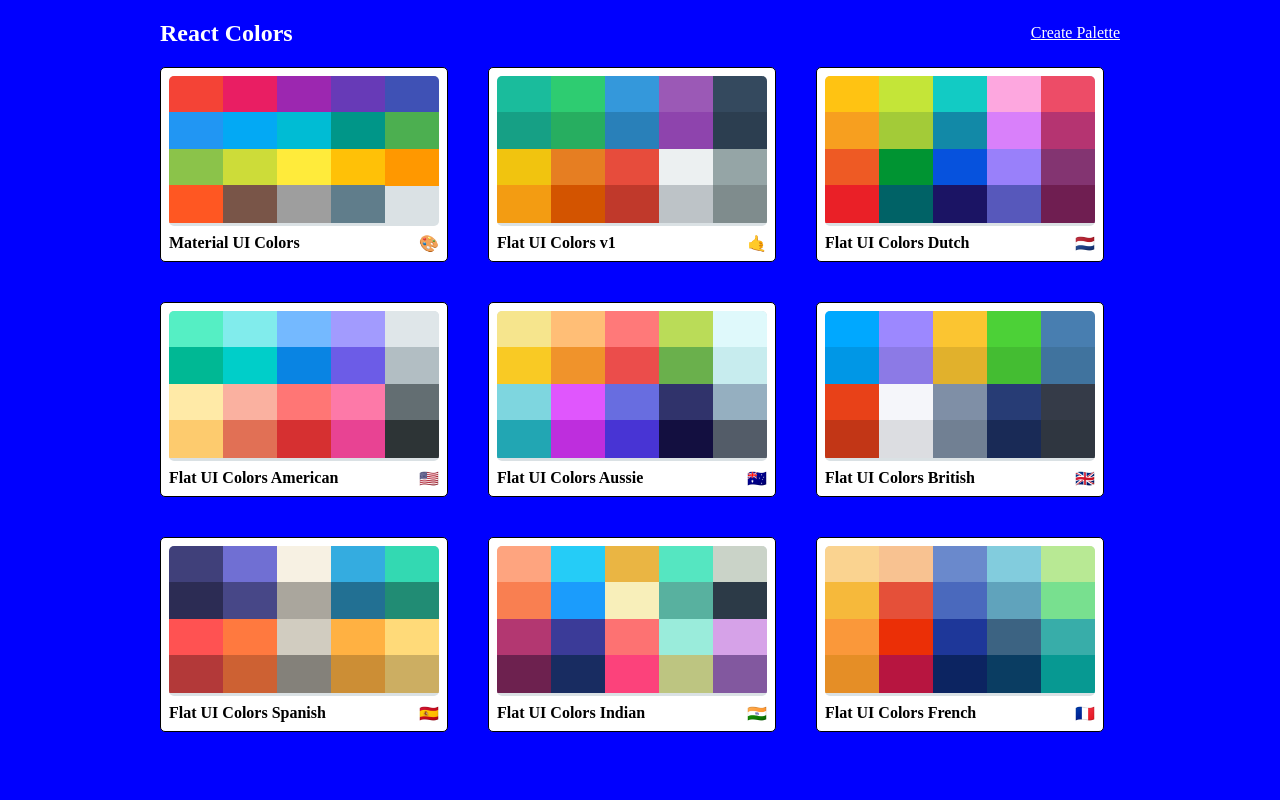
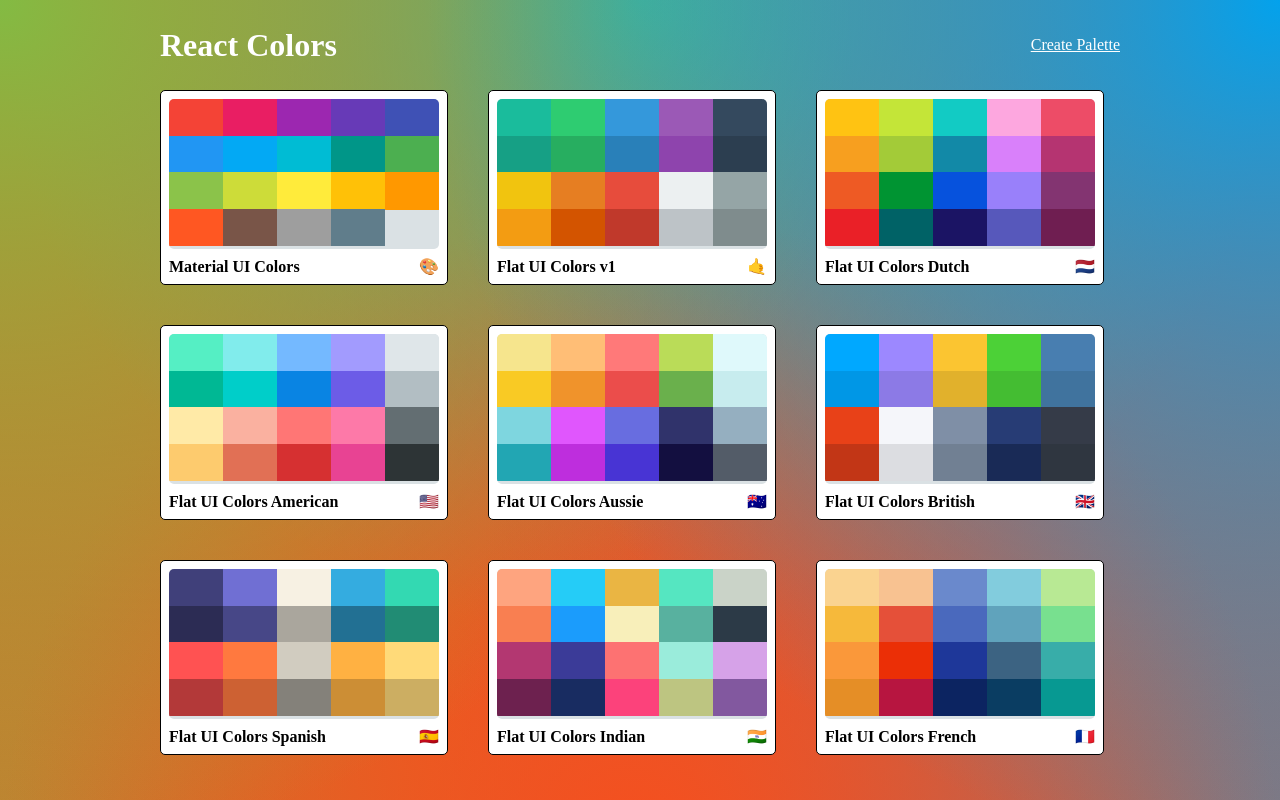
Before and after one commit to Lkleindesigns/react-colors, a React (Create React App) app: page / in a window 1280 px wide. Built offline with nearby package versions, Linux system fonts and the light colour scheme.

Commit message:
Add bg svg to PaletteList

```diff
--- a/src/PaletteList.js
+++ b/src/PaletteList.js
@@ -12,7 +12,7 @@
     <div className={classes.root}>
       <div className={classes.container}>
         <nav className={classes.nav}>
-          <h1>React Colors</h1>
+          <h1 className={classes.heading}>React Colors</h1>
           <Link to="/palette/new">Create Palette</Link>
         </nav>
         <div className={classes.palettes}>
--- a/src/styles/PaletteListStyles.js
+++ b/src/styles/PaletteListStyles.js
@@ -1,14 +1,20 @@
 import { makeStyles } from "@material-ui/styles";
+import bg from './bg.svg'
 import sizes from './sizes'
 
 export default makeStyles({
   root: {
-    backgroundColor: "blue",
     height: "100vh",
     display: "flex",
     alignItems: "flex-start",
-    justifyContent: "center"
-
+    justifyContent: "center",
+    backgroundColor: "#f64f1e",
+    backgroundImage: `url(${bg})`,
+    overflow: "scroll",
+    backgroundSize: "cover"
+  },
+  heading: {
+    fontSize: "2rem"
   },
   container: {
     width: "50%",
@@ -44,7 +50,7 @@
     },
     [sizes.down('xs')]: {
       gridTemplateColumns: "repeat(1, 100%)",
-      gridGap: "1rem",
+      gridGap: "1.3rem",
     },
   }
 });
```
Also changed, not shown: src/styles/bg.svg (added).
